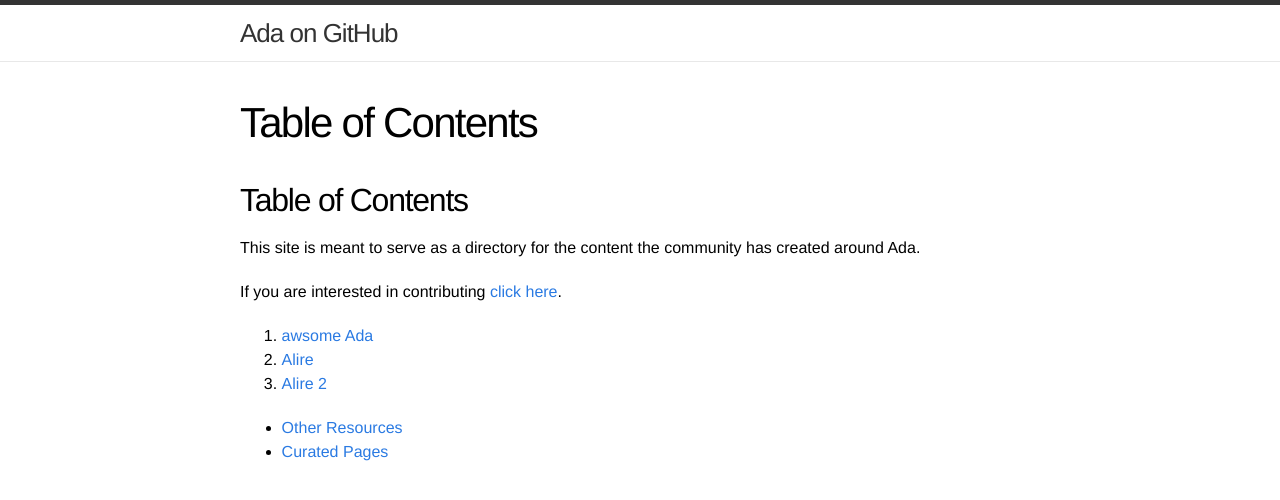
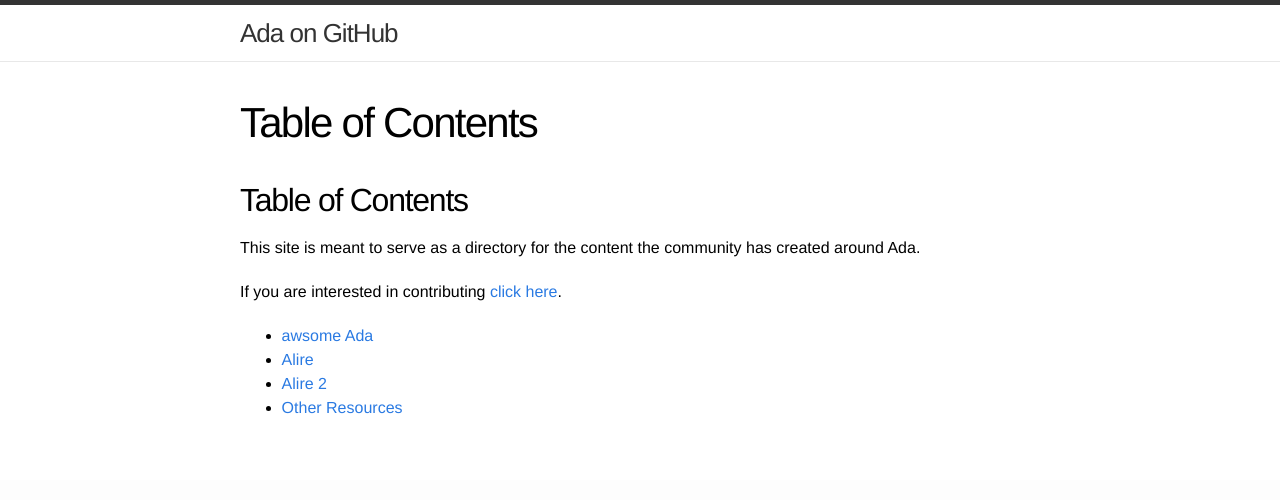
Before and after one commit to quornings/quornings.github.io, a Jekyll site: the page built from index.md, in a window 1280 px wide. Shown: the top 500 px of the page. Built offline with Jekyll 4.4.1, drawn with Linux system fonts in a browser that asks for light colours; our own code applies the rules of GitHub Pages for plain Markdown files.

Commit message:
Fix index links

```diff
--- a/index.md
+++ b/index.md
@@ -9,9 +9,8 @@ community has created around Ada.
 
 If you are interested in contributing [click here](https://github.com/jquorning/ada.github.io).
 
-1. [awsome Ada](https://github.com/ohenley/awsome-ada)
-2. [Alire](https://alire.dev.io)
-3. [Alire 2](https://github.com/alire-project/alire)
+- [awsome Ada](https://github.com/ohenley/awsome-ada)
+- [Alire](https://alire.ada.dev)
+- [Alire 2](https://github.com/alire-project/alire)
 
 - [Other Resources](/other/)
-- [Curated Pages](/curated/)
```
